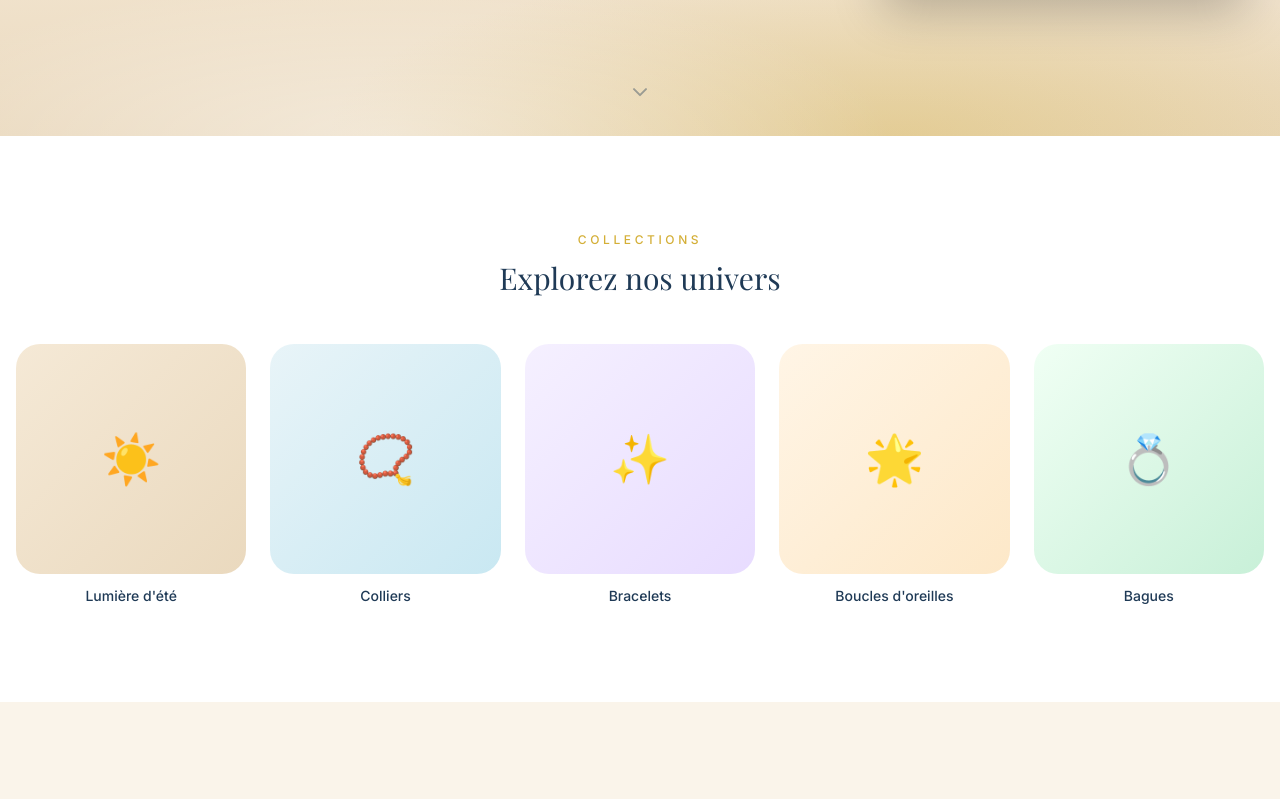
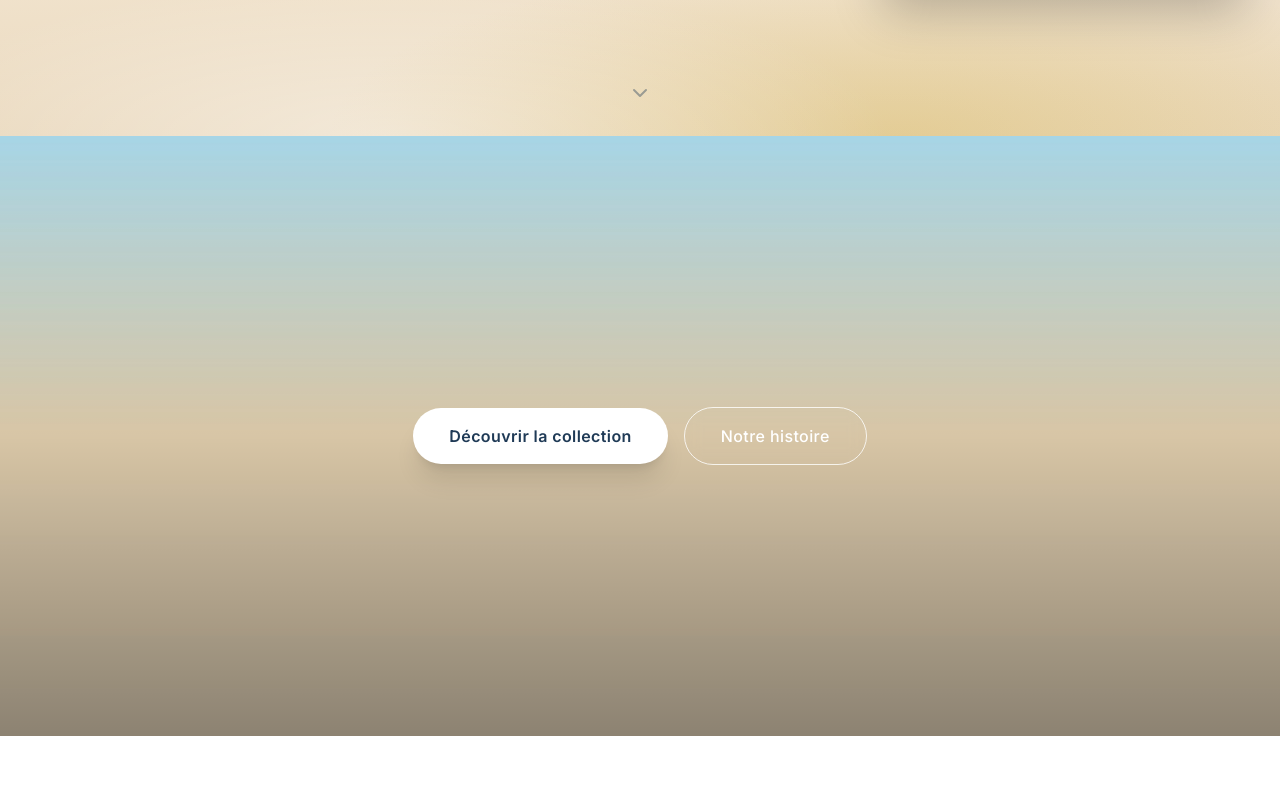
Before and after one commit to comeleblanc-max/marine-bijoux-store, a Next.js app: page / in a window 1280 px wide. Shown: the part 780-1579 px from the top of the page. Built offline with nearby package versions, Linux system fonts and the light colour scheme; a web font is replaced by a local one.

Commit message:
feat: bannière photo pleine largeur sur l'accueil avec 2 CTA

```diff
--- a/src/app/(store)/page.tsx
+++ b/src/app/(store)/page.tsx
@@ -1,4 +1,5 @@
 import { HeroSection } from '@/components/home/HeroSection'
+import { FullWidthBanner } from '@/components/home/FullWidthBanner'
 import { CollectionGrid } from '@/components/home/CollectionGrid'
 import { FeaturedProducts } from '@/components/home/FeaturedProducts'
 import { BrandStory } from '@/components/home/BrandStory'
@@ -10,15 +11,17 @@ export default function HomePage() {
     <>
       {/* 1. Hero plein écran — coucher de soleil */}
       <HeroSection />
-      {/* 2. Tuiles catégories — style mainajewels */}
+      {/* 2. Bannière photo pleine largeur */}
+      <FullWidthBanner />
+      {/* 3. Tuiles catégories — style mainajewels */}
       <CollectionGrid />
-      {/* 3. Meilleures ventes + bandeau réassurance + Nouveautés */}
+      {/* 4. Meilleures ventes + bandeau réassurance + Nouveautés */}
       <FeaturedProducts />
-      {/* 4. Histoire de marque */}
+      {/* 5. Histoire de marque */}
       <BrandStory />
-      {/* 5. Avis clients */}
+      {/* 6. Avis clients */}
       <Testimonials />
-      {/* 6. Newsletter */}
+      {/* 7. Newsletter */}
       <NewsletterBanner />
     </>
   )
--- /dev/null
+++ b/src/components/home/FullWidthBanner.tsx
@@ -0,0 +1,58 @@
+'use client'
+
+import Link from 'next/link'
+import Image from 'next/image'
+import { motion } from '@/components/ui/motion'
+
+const EASE = [0.22, 1, 0.36, 1] as const
+
+export function FullWidthBanner() {
+  return (
+    <section className="relative w-full h-[60vh] sm:h-[75vh] min-h-[420px] overflow-hidden">
+      {/* Photo pleine largeur */}
+      <Image
+        src="/banniere-accueil.jpg"
+        alt="Marine et la douceur de l'été — bijoux inspirés du soleil et de la mer"
+        fill
+        priority
+        className="object-cover object-center"
+        sizes="100vw"
+      />
+
+      {/* Voile sombre pour lisibilité des boutons */}
+      <div className="absolute inset-0 bg-gradient-to-t from-black/40 via-black/10 to-transparent" />
+
+      {/* Boutons */}
+      <div className="absolute inset-0 flex items-end sm:items-center justify-center pb-12 sm:pb-0">
+        <motion.div
+          initial={{ opacity: 0, y: 24 }}
+          whileInView={{ opacity: 1, y: 0 }}
+          viewport={{ once: true }}
+          transition={{ duration: 0.7, ease: EASE }}
+          className="flex flex-col sm:flex-row items-center gap-4"
+        >
+          <Link href="/collections/all">
+            <motion.span
+              whileHover={{ scale: 1.04, y: -2 }}
+              whileTap={{ scale: 0.97 }}
+              transition={{ type: 'spring', stiffness: 400, damping: 17 }}
+              className="inline-flex bg-white text-[#1F3A56] hover:bg-[#D4AF37] hover:text-white px-9 py-4 rounded-full font-semibold tracking-wide shadow-xl text-sm sm:text-base transition-colors"
+            >
+              Découvrir la collection
+            </motion.span>
+          </Link>
+          <Link href="/pages/a-propos">
+            <motion.span
+              whileHover={{ scale: 1.04, y: -2 }}
+              whileTap={{ scale: 0.97 }}
+              transition={{ type: 'spring', stiffness: 400, damping: 17 }}
+              className="inline-flex border border-white/80 text-white hover:bg-white hover:text-[#1F3A56] px-9 py-4 rounded-full font-medium tracking-wide text-sm sm:text-base transition-colors backdrop-blur-sm"
+            >
+              Notre histoire
+            </motion.span>
+          </Link>
+        </motion.div>
+      </div>
+    </section>
+  )
+}
```
Also changed, not shown: public/banniere-accueil.jpg (added), public/test photo.webp (added).
